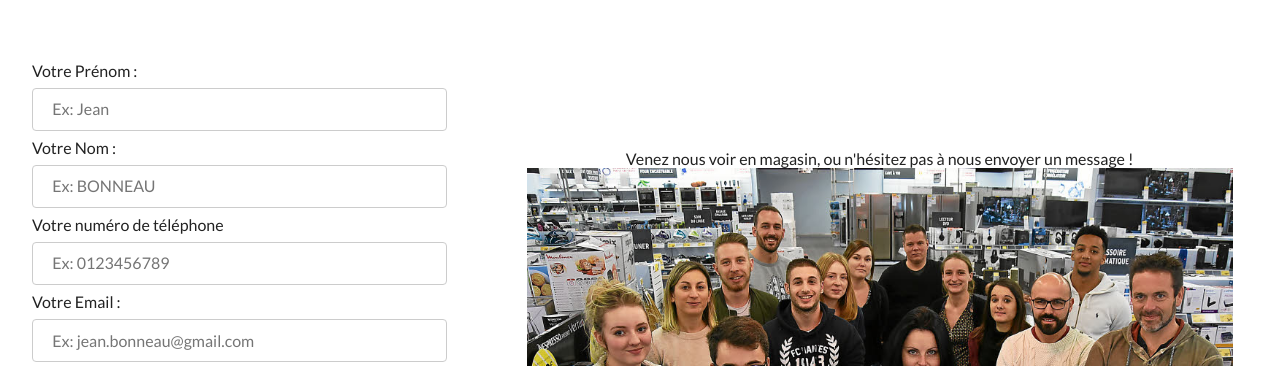
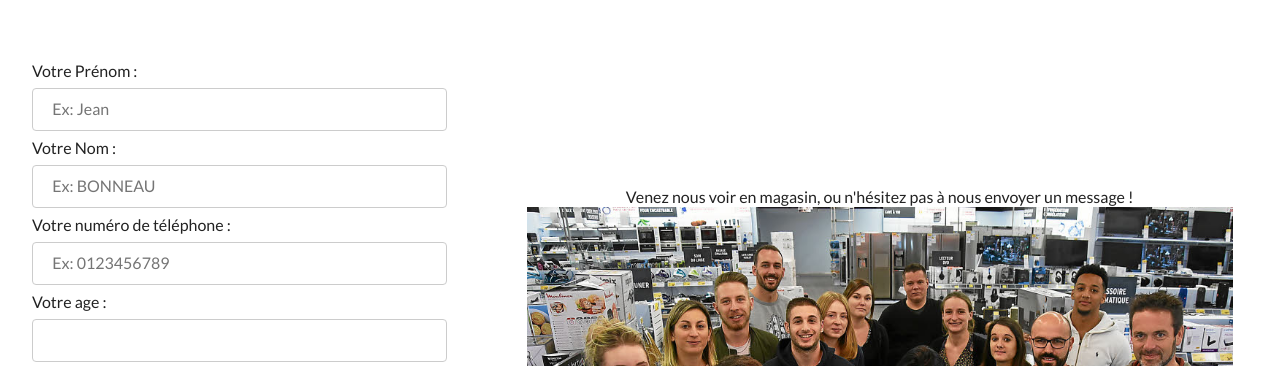
Before and after one commit to AxelJarni/TerreDeGeek, a website built with Parcel: page contact.html in a window 1280 px wide. Shown: the part 406-772 px from the top of the page. Built offline with nearby package versions, Linux system fonts and the light colour scheme; files whose address does not match are found by name.

Commit message:
added age to contact form and width limit to video

```diff
--- a/contact.html
+++ b/contact.html
@@ -51,7 +51,8 @@
         <form method="post" action="#">
           <label for="prenom">Votre Prénom :</label><input type="text" id="prenom" name="prenom" placeholder="Ex: Jean" minlength="2" maxlength="40">
           <label for="nom">Votre Nom :</label><input type="text" id="nom" name="nom" placeholder="Ex: BONNEAU" minlength="2" maxlength="40" required>
-          <label for="phone">Votre numéro de téléphone</label><input type="tel" id="phone" name="phone" placeholder="Ex: 0123456789" pattern="[0-9]{10}">
+          <label for="phone">Votre numéro de téléphone :</label><input type="tel" id="phone" name="phone" placeholder="Ex: 0123456789" pattern="[0-9]{10}">
+          <label for="age">Votre age :</label><input type="number" id="age" name="age" min="12" max="130">
           <label for="customermail">Votre Email :</label><input type="text" id="customermail" name="customermail" placeholder="Ex: jean.bonneau@gmail.com" required>
           <label for="objet">Objet de votre message :</label><select id="objet" name="objet" required>
             <option value="">Information</option>
--- a/css/main.css
+++ b/css/main.css
@@ -259,6 +259,10 @@ table, td, th, tr{
   font-size: 1.3rem;
 }
 
+iframe {
+  max-width: 90vw;
+}
+
 a{
   text-decoration: none;
 }
```
